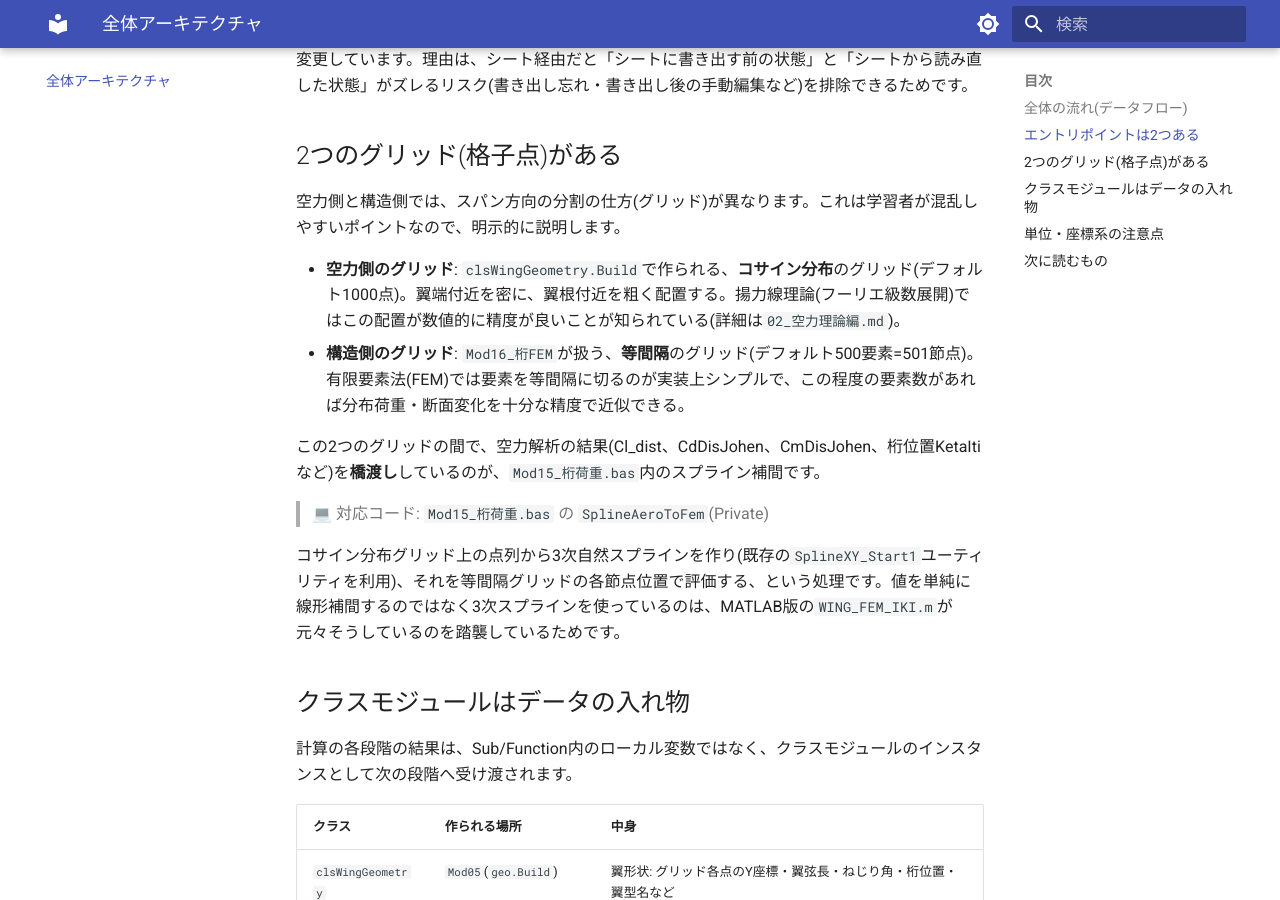
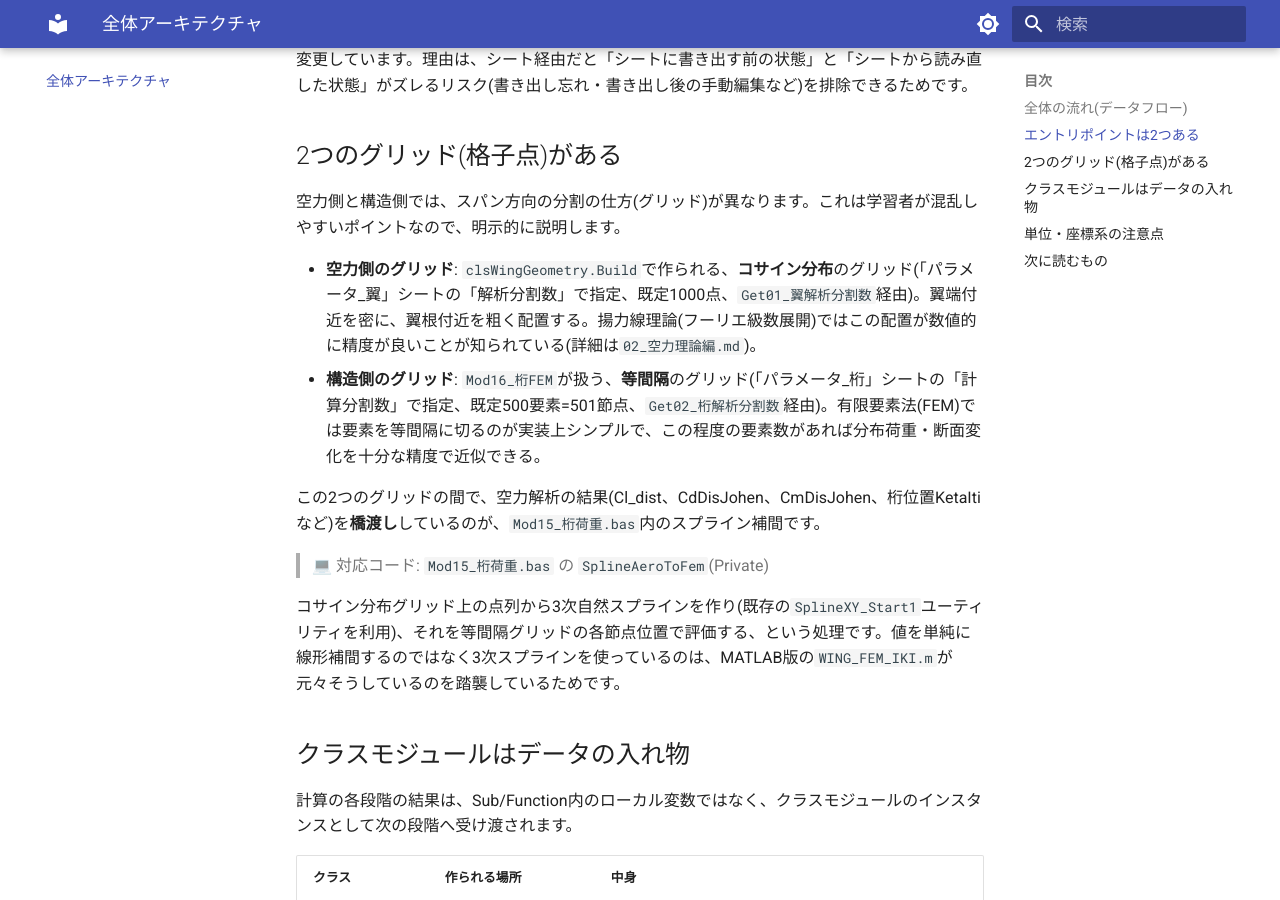
Before and after one commit to YujiFukami/windmillclub-design, an MkDocs documentation site: the page built from docs/01_全体アーキテクチャ.md, in a window 1280 px wide and 900 px high, scrolled down 2428 px. Built offline with MkDocs 1.6.1 and Material for MkDocs 9.7.7, drawn with Linux system fonts in a browser that asks for light colours.

Commit message:
Update docs: analysis-division counts are now sheet-configurable
Reflects the VBA change: Mod08_空力実行.geo.Build and
Mod18_桁構造解析実行.SolveSparFromAoa now read element counts from
Get01_翼解析分割数/Get02_桁解析分割数 (new sheet inputs on パラメータ_翼
/パラメータ_桁) instead of hardcoded 1000/500 literals.

````diff
--- a/docs/01_全体アーキテクチャ.md
+++ b/docs/01_全体アーキテクチャ.md
@@ -12,7 +12,7 @@
 ```mermaid
 flowchart TD
     subgraph AERO["空力解析"]
-        A1["パラメータ_翼 等シート"] -->|"Mod01_情報取得_翼"| B1["clsWingGeometry.Build<br/>(コサイン分布グリッド, 1000点)"]
+        A1["パラメータ_翼 等シート"] -->|"Mod01_情報取得_翼"| B1["clsWingGeometry.Build<br/>(コサイン分布グリッド, シート指定・既定1000点)"]
         DB["Mod04_翼型データベース<br/>(Cl/Cd/Cm特性)"]
         B1 --> C["Mod05_空力ソルバー.SolveAero<br/>(揚力線理論, V1収束ループ)"]
         DB -.-> C
@@ -21,7 +21,7 @@ flowchart TD
 
     subgraph STRUCT["構造解析"]
         A2["パラメータ_桁 等シート"] -->|"Mod02_情報取得_桁"| B2["桁の積層・UD・マンドレル径データ<br/>(可変長ラゲッド配列)"]
-        F["Mod13_桁断面剛性実行<br/>.BuildSparSectionsWithSpan<br/>(等間隔グリッド, element=500)"]
+        F["Mod13_桁断面剛性実行<br/>.BuildSparSectionsWithSpan<br/>(等間隔グリッド, シート指定・既定500)"]
         B2 --> F
         F --> G["clsSparSection<br/>(EA/GK/EIy/EIz 等)"]
         H["Mod15_桁荷重<br/>.BuildSparForceVector<br/>(荷重ベクトル + 桁自重)"]
@@ -65,8 +65,8 @@ Public Sub SolveSparFromAoa(...)
 
 空力側と構造側では、スパン方向の分割の仕方(グリッド)が異なります。これは学習者が混乱しやすいポイントなので、明示的に説明します。
 
-- **空力側のグリッド**: `clsWingGeometry.Build`で作られる、**コサイン分布**のグリッド(デフォルト1000点)。翼端付近を密に、翼根付近を粗く配置する。揚力線理論(フーリエ級数展開)ではこの配置が数値的に精度が良いことが知られている(詳細は`02_空力理論編.md`)。
-- **構造側のグリッド**: `Mod16_桁FEM`が扱う、**等間隔**のグリッド(デフォルト500要素=501節点)。有限要素法(FEM)では要素を等間隔に切るのが実装上シンプルで、この程度の要素数があれば分布荷重・断面変化を十分な精度で近似できる。
+- **空力側のグリッド**: `clsWingGeometry.Build`で作られる、**コサイン分布**のグリッド(「パラメータ_翼」シートの「解析分割数」で指定、既定1000点、`Get01_翼解析分割数`経由)。翼端付近を密に、翼根付近を粗く配置する。揚力線理論(フーリエ級数展開)ではこの配置が数値的に精度が良いことが知られている(詳細は`02_空力理論編.md`)。
+- **構造側のグリッド**: `Mod16_桁FEM`が扱う、**等間隔**のグリッド(「パラメータ_桁」シートの「計算分割数」で指定、既定500要素=501節点、`Get02_桁解析分割数`経由)。有限要素法(FEM)では要素を等間隔に切るのが実装上シンプルで、この程度の要素数があれば分布荷重・断面変化を十分な精度で近似できる。
 
 この2つのグリッドの間で、空力解析の結果(Cl_dist、CdDisJohen、CmDisJohen、桁位置KetaItiなど)を**橋渡し**しているのが、`Mod15_桁荷重.bas`内のスプライン補間です。
 
````
Also changed, not shown: docs/03_空力実装編.md (+1 -1 lines), docs/04_構造理論編.md (+1 -1 lines), docs/05_構造実装編.md (+2 -0 lines).
